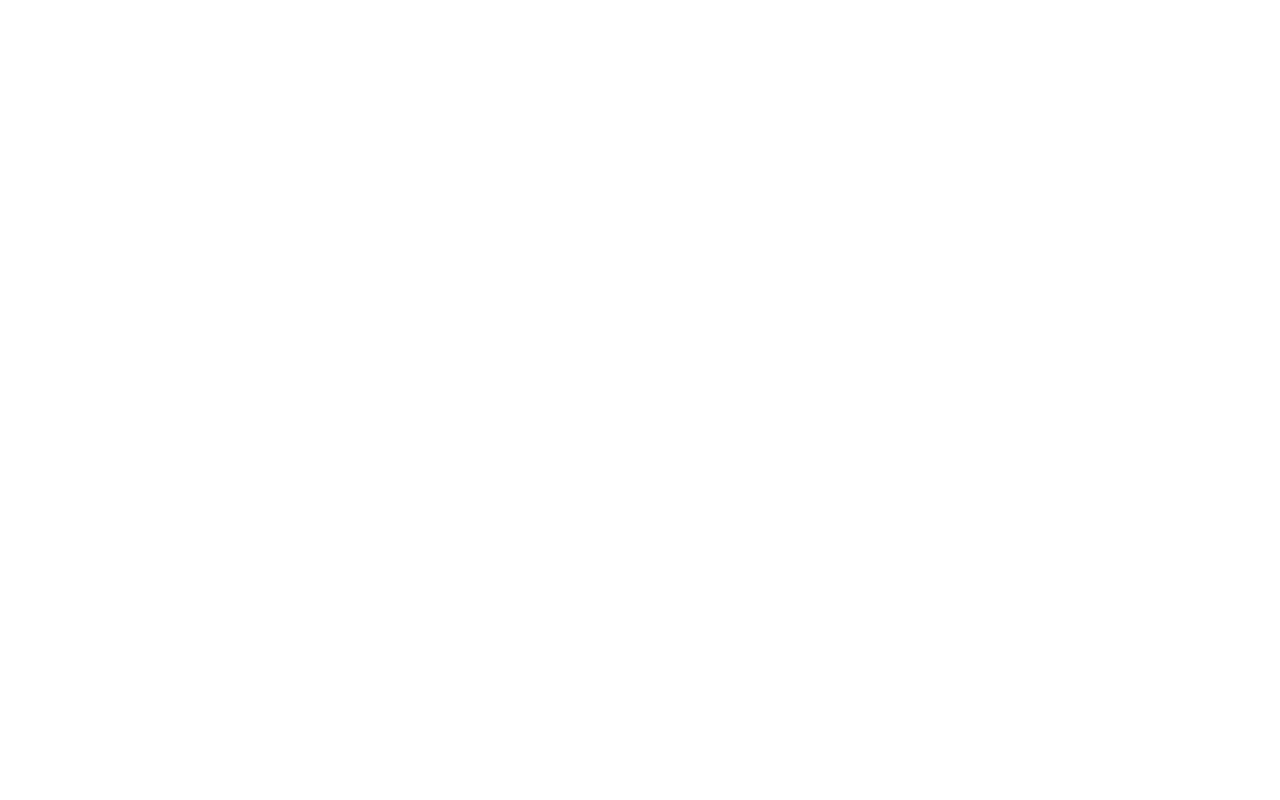
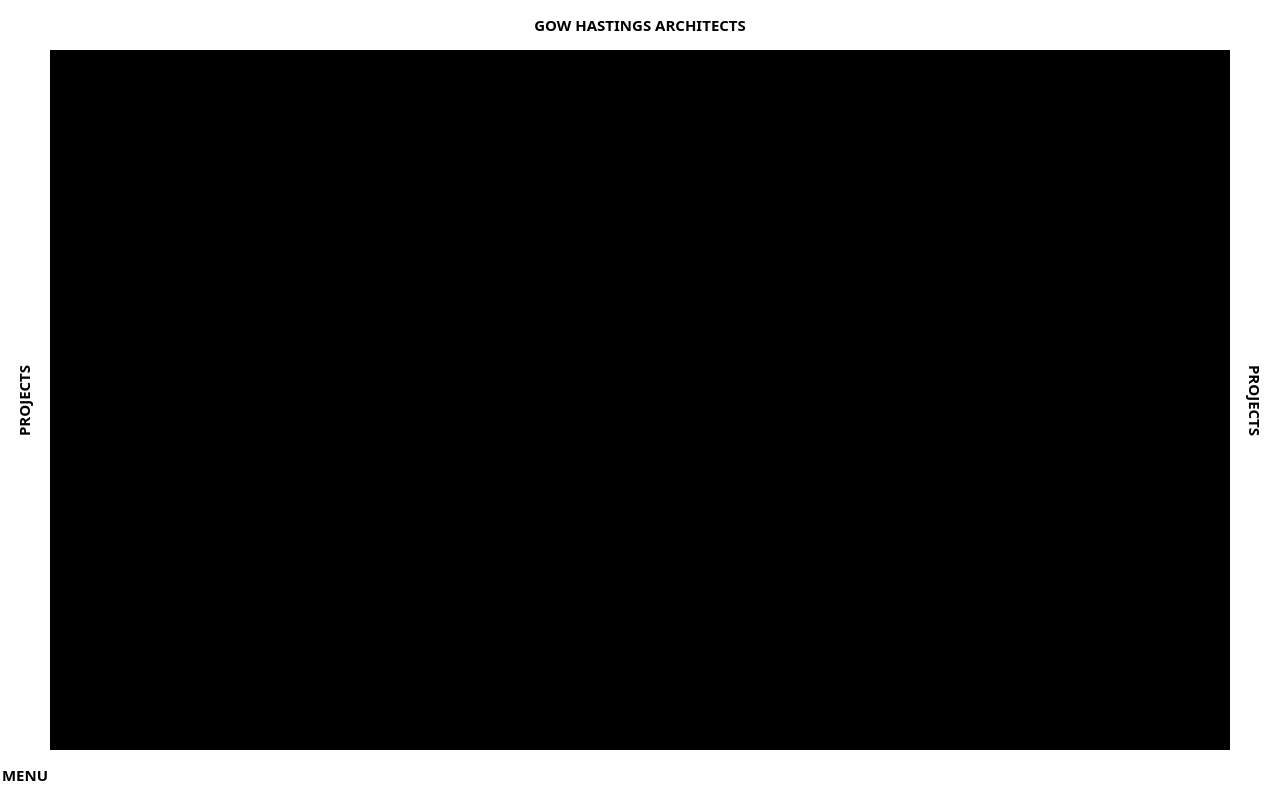
Before and after one commit to KimJi-An/Architect_Studio, a website built with Vite: page index.html in a window 1280 px wide. Built offline with nearby package versions, Linux system fonts and the light colour scheme.

Commit message:
테두리 버튼들 css 수정

```diff
--- a/index.html
+++ b/index.html
@@ -6,6 +6,22 @@
   <title>Architect Studio</title>
 </head>
 <body>
+  <div class="bar">
+    <span>Gow Hastings Architects</span>
+  </div>
+  <div class="bar">
+    <span>Projects</span>
+  </div>
+  <main class="main">
+    <div class="big-block">
 
+    </div>
+  </main>
+  <div class="bar">
+    <span>Projects</span>
+  </div>
+  <div class="bar">
+    <span>Menu</span>
+  </div>
 </body>
 </html>
--- a/styles/style.scss
+++ b/styles/style.scss
@@ -1,2 +1,43 @@
 @charset "UTF-8";
 @import "./reset.scss";
+
+body {
+	height: 100vh;
+  display: grid;
+	grid-template-columns: 50px 1fr 50px;
+	grid-template-rows: 50px 1fr 50px;
+
+	.bar {
+		display: flex;
+		justify-content: center;
+		align-items: center;
+		font-size: 15px;
+		font-weight: 600;
+		text-transform: uppercase;
+
+		&:first-child {
+			grid-column: span 3;
+		}
+
+		&:nth-child(2) span {
+			transform: rotate(-90deg);
+		}
+
+		&:nth-child(4) span {
+			transform: rotate(90deg);
+		}
+
+		&:last-child {
+			grid-column: span 3;
+		}
+	}
+
+	.main {
+		background-color: black;
+		overflow-y: scroll;
+
+		.big-block {
+
+		}
+	}
+}
```
Also changed, not shown: project/05.jpg (added).
